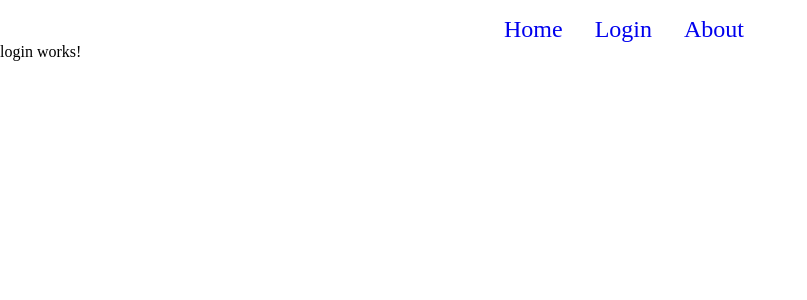
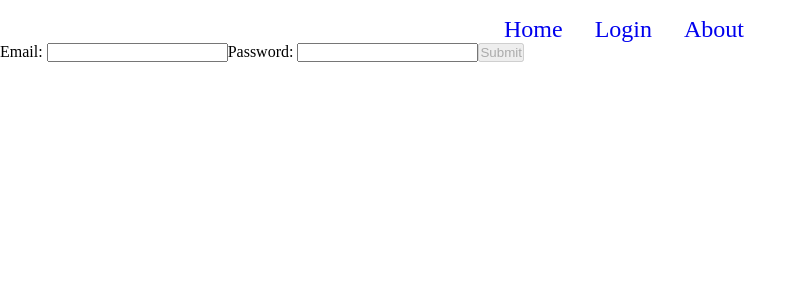
Before and after one commit to Cismaticowebdev/dreams, an Angular app: page /login in a window 1280 px wide. Shown: the top 300 px of the page, without its empty margins (0-807 px from the left). Built offline with nearby package versions, Linux system fonts and the light colour scheme.

Commit message:
Add login component

```diff
--- a/src/app/login/login.component.html
+++ b/src/app/login/login.component.html
@@ -1 +1,9 @@
-<p>login works!</p>
+<form [formGroup]="loginForm" (ngSubmit)="onSubmit()">
+  <label for="email">Email: </label>
+  <input id="email" type="email" formControlName="email" />
+
+  <label for="password">Password: </label>
+  <input id="password" type="password" formControlName="password" />
+
+  <button type="submit" [disabled]="!loginForm.valid">Submit</button>
+</form>
--- a/src/app/login/login.component.ts
+++ b/src/app/login/login.component.ts
@@ -1,12 +1,27 @@
 import { Component } from '@angular/core';
+import { ReactiveFormsModule } from '@angular/forms';
+import { FormGroup, FormControl, FormBuilder } from '@angular/forms';
+import { Validators } from '@angular/forms';
 
 @Component({
   selector: 'app-login',
   standalone: true,
-  imports: [],
+  imports: [ReactiveFormsModule],
   templateUrl: './login.component.html',
-  styleUrl: './login.component.scss'
+  styleUrl: './login.component.scss',
 })
 export class LoginComponent {
+  loginForm: FormGroup;
 
+  constructor(private formBuilder: FormBuilder) {
+    this.loginForm = this.formBuilder.group({
+      email: ['', [Validators.required, Validators.email]],
+      password: ['', Validators.required],
+    });
+  }
+
+  onSubmit() {
+    console.warn(this.loginForm.value);
+    console.log(this.loginForm.status);
+  }
 }
```
